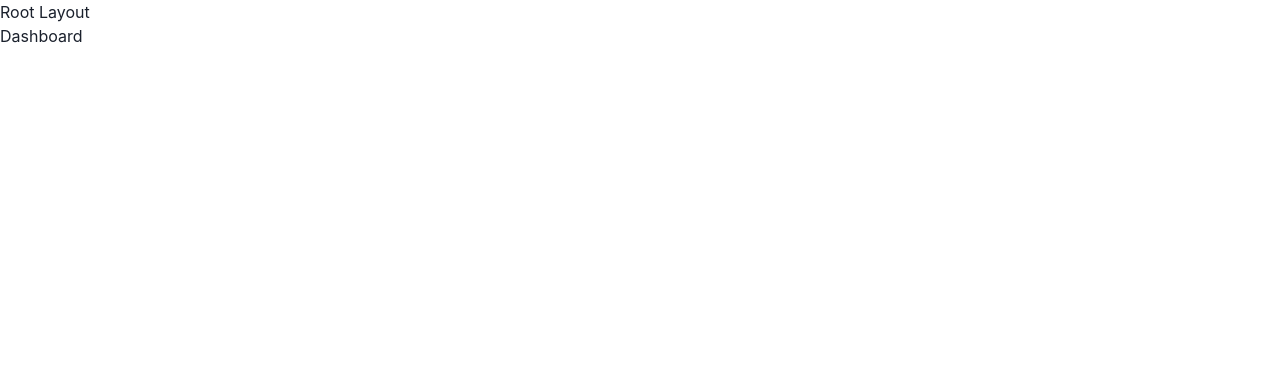
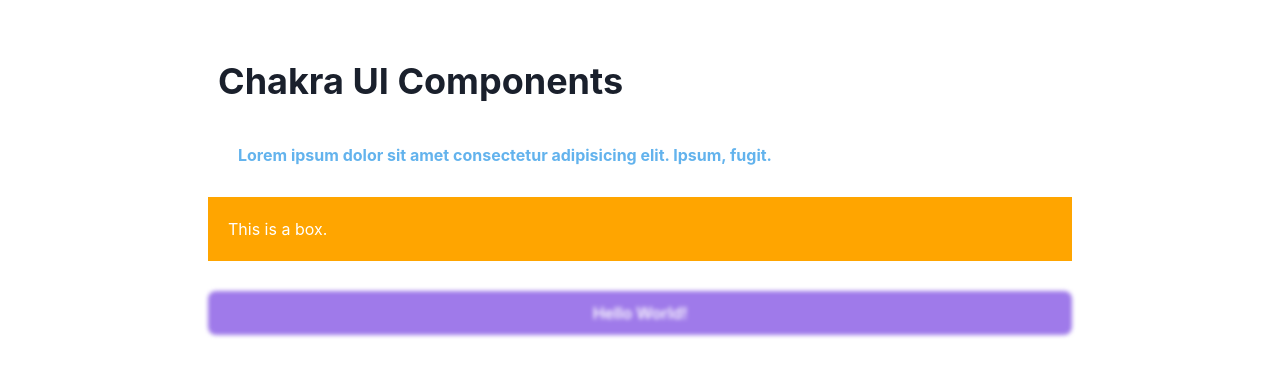
Before and after one commit to arif-ozberk/ChakraUI-Tutorial-Project, a React (Vite) app: page / in a window 1280 px wide. Shown: the top 376 px of the page. Built offline with nearby package versions, Linux system fonts and the light colour scheme.

Commit message:
Components & Style Props

```diff
--- a/src/layouts/RootLayout.jsx
+++ b/src/layouts/RootLayout.jsx
@@ -7,7 +7,6 @@
 const RootLayout = () => {
     return (
         <div>
-            Root Layout
             <Outlet />
         </div>
     );
--- a/src/pages/Dashboard.jsx
+++ b/src/pages/Dashboard.jsx
@@ -2,12 +2,44 @@
 
 // Styles
 
+// Chakra UI
+import { Heading, Text, Container, Box } from '@chakra-ui/react';
+
 
 const Dashboard = () => {
+
+    const boxStyles = {
+        p: "10px",
+        bg: "purple.400",
+        color: "white",
+        fontWeight: "600",
+        borderRadius: "8px",
+        textAlign: "center",
+        filter: "blur(2px)",
+        transition: "filter 0.3s ease, background 0.3s ease, color 0.3s ease",
+        cursor: "pointer",
+
+        ":hover": {
+            filter: "none",
+            color: "black",
+            bg: "blue.200"
+        }
+    }
+
+
     return (
-        <div>
-            Dashboard
-        </div>
+        <Container as="section" maxWidth="4xl" py="20px">
+            <Heading my="30px" p="10px">Chakra UI Components</Heading>
+            <Text ml="30px" color="blue.300" fontWeight="bold">Lorem ipsum dolor sit amet consectetur adipisicing elit. Ipsum, fugit.</Text>
+
+            <Box my="30px" p="20px" bg="orange">
+                <Text color="white">This is a box.</Text>
+            </Box>
+
+            <Box sx={boxStyles}>
+                Hello World!
+            </Box>
+        </Container>
     );
 }
 
```
